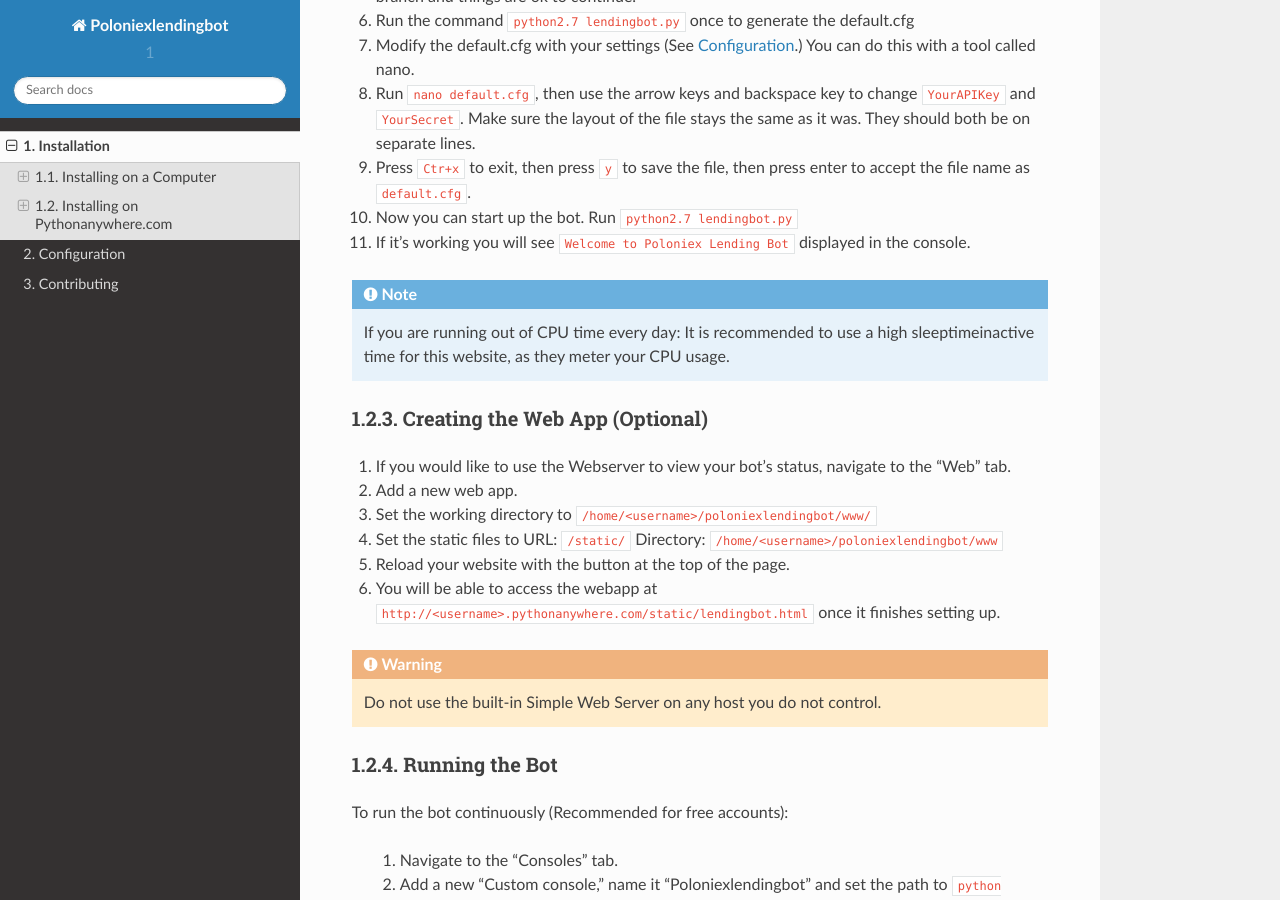
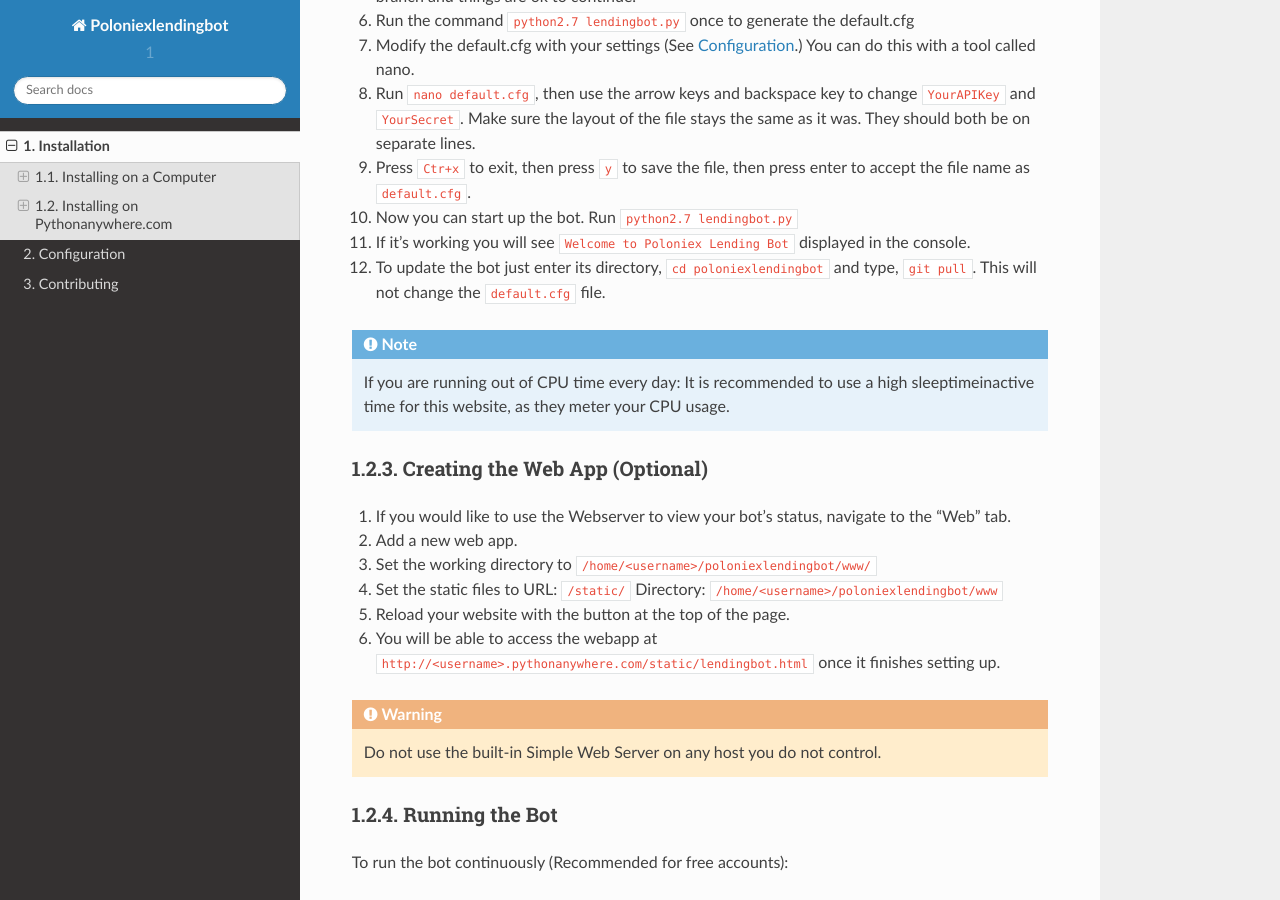
Before and after one commit to BitBotFactory/MikaLendingBot, a Sphinx documentation site: the page built from docs/installation.rst, in a window 1280 px wide and 900 px high, scrolled down 2596 px. Built offline with Sphinx 7.4.7 and the Read the Docs theme 2.0.0, drawn with Linux system fonts in a browser that asks for light colours.

Commit message:
Updating the bot on Pythonanywhere.com (#357)
* Updating the bot on Pythonanywhere.com

```diff
--- a/docs/installation.rst
+++ b/docs/installation.rst
@@ -111,6 +111,7 @@
 #. Press ``Ctr+x`` to exit, then press ``y`` to save the file, then press enter to accept the file name as ``default.cfg``.
 #. Now you can start up the bot. Run ``python2.7 lendingbot.py``
 #. If it's working you will see ``Welcome to Poloniex Lending Bot`` displayed in the console.
+#. To update the bot just enter its directory, ``cd poloniexlendingbot`` and type, ``git pull``. This will not change the ``default.cfg`` file.
 
 .. note:: If you are running out of CPU time every day: It is recommended to use a high sleeptimeinactive time for this website, as they meter your CPU usage.
 
```
